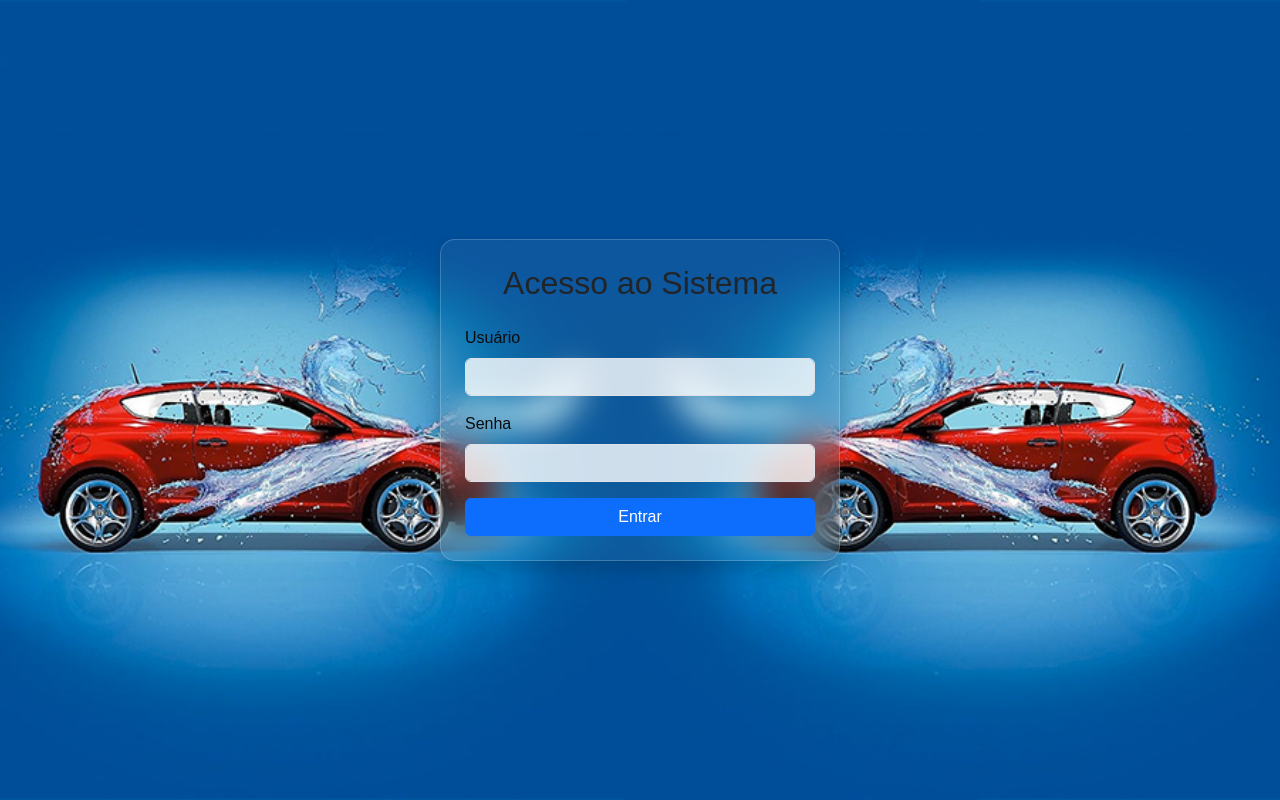
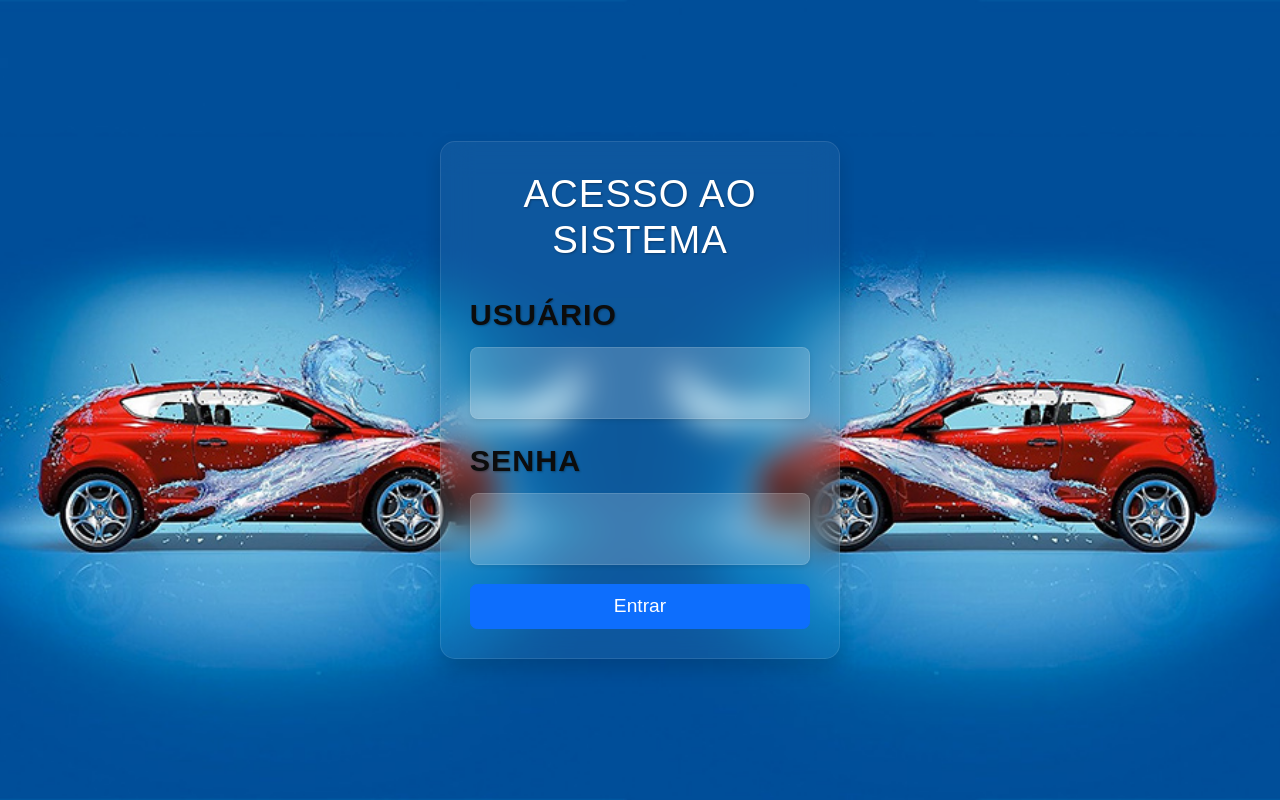
Before and after one commit to Anderson-souza-14/CarWash, a Flask app: page /acesso in a window 1280 px wide. Run offline with Flask 3, Linux system fonts and the light colour scheme; some libraries are stand-ins or nearby versions.

Commit message:
melhorias de designer

```diff
--- a/static/css/estilo-login.css
+++ /dev/null
@@ -1,47 +0,0 @@
-body, html {
-    height: 100%;
-    margin: 0;
-    font-family: Arial, sans-serif;
-    background: url('../imagensCarWash/diferenciallavarapido.jpg') no-repeat center center fixed;
-    background-size: cover;
-}
-
-.login-container {
-    background-color: rgba(255, 255, 255, 0.1) !important;
-    backdrop-filter: blur(10px) !important;
-    border-radius: 15px;
-    box-shadow: 0 0 20px rgba(0, 0, 0, 0.4);
-    padding: 40px;
-    max-width: 400px;
-    margin: auto;
-    margin-top: 10%;
-    color: rgb(7, 7, 7);
-}
-
-label {
-    color: #0c0c0c;
-}
-
-.form-control {
-    background-color: rgba(255, 255, 255, 0.8);
-    color: #000;
-}
-
-.btn-custom {
-    background-color: #0069d9;
-    border: none;
-    color: rgb(12, 12, 12);
-}
-
-.btn-custom:hover {
-    background-color: #0056b3;
-}
-
-.card {
-    background-color: rgba(255, 255, 255, 0.05) !important;
-    backdrop-filter: blur(15px) !important;
-    -webkit-backdrop-filter: blur(15px) !important;
-    border-radius: 15px !important;
-    box-shadow: 0 0 20px rgba(0, 0, 0, 0.3);
-    border: 1px solid rgba(255, 255, 255, 0.2);
-}
--- /dev/null
+++ b/static/css/estilo_acesso.css
@@ -0,0 +1,253 @@
+body, html {
+    height: 100%;
+    margin: 0;
+    font-family: Arial, sans-serif;
+    background: url('../imagensCarWash/diferenciallavarapido.jpg') no-repeat center center fixed;
+    background-size: cover;
+    color: #fff;
+    display: flex;
+    justify-content: center;
+    align-items: center;
+    text-align: center;
+    font-size: 1.2em;
+    line-height: 1.6;
+    -webkit-font-smoothing: antialiased;
+    -moz-osx-font-smoothing: grayscale;
+    overflow: hidden;
+    position: relative;
+    z-index: 1;
+    background-color: rgba(0, 0, 0, 0.5);
+    backdrop-filter: blur(5px);
+    -webkit-backdrop-filter: blur(5px);
+    transition: background-color 0.3s ease, backdrop-filter 0.3s ease;
+
+}
+
+.login-container {
+    background-color: rgba(255, 255, 255, 0.1) !important;
+    backdrop-filter: blur(10px) !important;
+    border-radius: 15px;
+    box-shadow: 0 0 20px rgba(0, 0, 0, 0.4);
+    padding: 40px;
+    max-width: 400px;
+    margin: auto;
+    margin-top: 10%;
+    color: rgb(7, 7, 7);
+    position: relative;
+    z-index: 2;
+    transition: background-color 0.3s ease, backdrop-filter 0.3s ease;
+    font-family: 'Arial', sans-serif;
+    font-size: 1.1em;
+    line-height: 1.5;
+    box-sizing: border-box;
+    display: flex;
+    flex-direction: column;
+    justify-content: center;
+    align-items: center;
+    background-color: rgba(255, 255, 255, 0.2);
+    backdrop-filter: blur(10px);
+    -webkit-backdrop-filter: blur(10px);
+    border: 1px solid rgba(255, 255, 255, 0.2);
+    box-shadow: 0 4px 8px rgba(0, 0, 0, 0.2);
+    padding: 30px;
+    border-radius: 20px;
+    box-shadow: 0 2px 4px rgba(0, 0, 0, 0.1);
+    transition: transform 0.2s ease, box-shadow 0.2s ease;
+    width: 100%;
+    max-width: 400px;
+    margin: 20px auto;
+    padding: 30px;
+    border-radius: 20px;
+    box-shadow: 0 4px 8px rgba(0, 0, 0, 0.2);
+    background-color: rgba(255, 255, 255, 0.1);
+    backdrop-filter: blur(10px);
+    -webkit-backdrop-filter: blur(10px);
+    transition: background-color 0.3s ease, box-shadow 0.3s ease;
+    font-weight: 500;
+    font-size: 1.2em;
+    text-transform: uppercase;
+    letter-spacing: 1px;
+    color: #fff;
+    text-shadow: 1px 1px 2px rgba(0, 0, 0, 0.3);
+    border: 1px solid rgba(255, 255, 255, 0.1);
+    box-shadow: 0 2px 4px rgba(0, 0, 0, 0.1);
+    transition: transform 0.2s ease, box-shadow 0.2s ease;
+    display: flex;
+    flex-direction: column;
+    justify-content: center;
+    align-items: center;
+    text-align: center;
+    padding: 20px;
+    margin: 20px auto;
+    width: 100%;
+    max-width: 400px;
+    margin-top: 10%;
+    padding: 30px;
+    border-radius: 20px;
+    box-shadow: 0 4px 8px rgba(0, 0, 0, 0.2);
+    background-color: rgba(255, 255, 255, 0.1);
+    backdrop-filter: blur(10px);
+    -webkit-backdrop-filter: blur(10px);
+    transition: background-color 0.3s ease, box-shadow 0.3s ease;
+    font-weight: 500;
+    font-size: 1.2em;
+    text-transform: uppercase;
+    letter-spacing: 1px;
+    color: #fff;
+    text-shadow: 1px 1px 2px rgba(0, 0, 0, 0.3);
+    border: 1px solid rgba(255, 255, 255, 0.1);
+    box-shadow: 0 2px 4px rgba(0, 0, 0, 0.1);
+    transition: transform 0.2s ease, box-shadow 0.2s ease;
+    display: flex;
+    flex-direction: column;
+    justify-content: center;
+    align-items: center;
+    text-align: center;
+    padding: 20px;
+    margin: 20px auto;
+    width: 100%;
+    max-width: 400px;
+    margin-top: 10%;
+    padding: 30px;
+    border-radius: 20px;
+    box-shadow: 0 4px 8px rgba(0, 0, 0, 0.2);
+    background-color: rgba(255, 255, 255, 0.1);
+    backdrop-filter: blur(10px);
+    -webkit-backdrop-filter: blur(10px);
+}
+
+label {
+    color: #0c0c0c;
+    font-weight: bold;
+    display: block;
+    margin-bottom: 10px;
+    font-size: 1.1em;
+    text-align: left;
+    transition: color 0.3s ease;
+
+}
+
+.form-control {
+    background-color: rgba(255, 255, 255, 0.8);
+    color: #000;
+    border: 1px solid rgba(0, 0, 0, 0.2);
+    border-radius: 5px;
+    padding: 10px;
+    width: 100%;
+    box-sizing: border-box;
+    transition: border-color 0.3s ease, background-color 0.3s ease;
+    font-size: 1em;
+    font-family: 'Arial', sans-serif;
+    margin-bottom: 20px;
+    box-shadow: 0 2px 4px rgba(0, 0, 0, 0.1);
+    background-color: rgba(255, 255, 255, 0.2);
+    border: 1px solid rgba(255, 255, 255, 0.3);
+    transition: background-color 0.3s ease, box-shadow 0.3s ease;
+    padding: 12px 20px;
+    font-size: 1.1em;
+    font-family: 'Arial', sans-serif;
+    margin-bottom: 15px;
+    border-radius: 8px;
+}
+
+.btn-custom {
+    background-color: #0307f0;
+    border: none;
+    color: rgb(12, 12, 12);
+    padding: 10px 20px;
+    text-align: center;
+    text-decoration: none;
+    display: inline-block;
+    font-size: 16px;
+    border-radius: 5px;
+    cursor: pointer;
+    transition: background-color 0.3s ease, color 0.3s ease;
+    width: 100%;
+    box-sizing: border-box;
+    margin-top: 20px;
+    font-weight: bold;
+    box-shadow: 0 0 10px rgba(0, 0, 0, 0.2);
+    background-color: rgba(0, 0, 0, 0.2);
+    backdrop-filter: blur(5px);
+    -webkit-backdrop-filter: blur(5px);
+    border: 1px solid rgba(255, 255, 255, 0.2);
+    transition: background-color 0.3s ease, box-shadow 0.3s ease;
+    font-family: 'Arial', sans-serif;
+    font-weight: 600;
+    text-transform: uppercase;
+    letter-spacing: 1px;
+    box-shadow: 0 4px 6px rgba(0, 0, 0, 0.1);
+    padding: 12px 24px;
+    font-size: 18px;
+    color: #ffffff;
+    background-color: rgba(0, 0, 0, 0.3);
+    border: 1px solid rgba(255, 255, 255, 0.3);
+    transition: background-color 0.3s ease, transform 0.2s ease;
+    box-shadow: 0 2px 4px rgba(0, 0, 0, 0.1);
+
+}
+
+.btn-custom:hover {
+    background-color: #0905f5;
+    color: #fff;
+    box-shadow: 0 4px 8px rgba(0, 0, 0, 0.2);
+    transform: translateY(-2px);
+    transition: background-color 0.3s ease, box-shadow 0.3s ease, transform 0.2s ease;
+    color: #fff;
+    background-color: rgba(0, 0, 0, 0.4);
+    box-shadow: 0 6px 12px rgba(0, 0, 0, 0.2);
+    transform: translateY(-2px);
+    transition: background-color 0.3s ease, box-shadow 0.3s ease, transform 0.2s ease;
+    color: #fff;
+    background-color: rgba(0, 0, 0, 0.5);
+
+}
+
+.card {
+    background-color: rgba(255, 255, 255, 0.05) !important;
+    backdrop-filter: blur(15px) !important;
+    -webkit-backdrop-filter: blur(15px) !important;
+    border-radius: 15px !important;
+    box-shadow: 0 0 20px rgba(0, 0, 0, 0.3);
+    border: 1px solid rgba(255, 255, 255, 0.2);
+    padding: 20px;
+    margin: 20px 0;
+    color: #fff;
+    transition: background-color 0.3s ease, backdrop-filter 0.3s ease;
+    font-family: 'Arial', sans-serif;
+    font-size: 1.1em;
+    line-height: 1.5;
+    box-sizing: border-box;
+    position: relative;
+    z-index: 2;
+    overflow: hidden;
+    text-align: left;
+    display: flex;
+    flex-direction: column;
+    justify-content: center;
+    align-items: center;
+    max-width: 600px;
+    margin: 20px auto;
+    padding: 30px;
+    border-radius: 20px;
+    box-shadow: 0 4px 8px rgba(0, 0, 0, 0.2);
+    background-color: rgba(255, 255, 255, 0.1);
+    backdrop-filter: blur(10px);
+    -webkit-backdrop-filter: blur(10px);
+    transition: background-color 0.3s ease, box-shadow 0.3s ease;
+    font-weight: 500;
+    font-size: 1.2em;
+    text-transform: uppercase;
+    letter-spacing: 1px;
+    color: #fff;
+    text-shadow: 1px 1px 2px rgba(0, 0, 0, 0.3);
+    border: 1px solid rgba(255, 255, 255, 0.1);
+    box-shadow: 0 2px 4px rgba(0, 0, 0, 0.1);
+    transition: transform 0.2s ease, box-shadow 0.2s ease;
+    display: flex;
+    flex-direction: column;
+    justify-content: center;
+    align-items: center;
+    text-align: center;
+    padding: 20px;
+}
--- a/templates/acesso.html
+++ b/templates/acesso.html
@@ -4,7 +4,7 @@
     <meta charset="UTF-8">
     <title>Login - Lava Rápido</title>
     <link href="https://cdn.jsdelivr.net/npm/bootstrap@5.3.0/dist/css/bootstrap.min.css" rel="stylesheet">
-    <link href="{{ url_for('static', filename='css/estilo-login.css') }}" rel="stylesheet">
+    <link href="{{ url_for('static', filename='css/estilo_acesso.css') }}" rel="stylesheet">
 </head>
 <body class="bg-light">
     <div class="container d-flex justify-content-center align-items-center" style="min-height: 100vh;">
--- a/templates/index.html
+++ b/templates/index.html
@@ -4,6 +4,7 @@
     <meta charset="UTF-8">
     <title>Dashboard - Lava Rápido</title>
     <link href="https://cdn.jsdelivr.net/npm/bootstrap@5.3.0/dist/css/bootstrap.min.css" rel="stylesheet">
+    <link href="{{ url_for('static', filename='css/estilo_index.css') }}" rel="stylesheet">
 </head>
 <body class="container mt-5">
     <div class="card p-4">
@@ -39,7 +40,8 @@
             <td>{{ v[5] }}</td>
             <td>{{ v[6] }}</td>
             <td>{{ v[11] }}</td>
-            <td>{{ v[7]|capitalize }}</td>
+            <td><img src="{{ url_for('static', filename='imagensCarWash/' + v[7] + '/' + v[7] + '-android-chrome-192x192.png') }}"
+                 alt="{{ v[7] }}" width="32" height="32"></td>
             <td>{{ 'Sim' if v[8] else 'Não' }}</td>
             <td>{{ v[9] if v[9] else '' }}</td>
             <td>
```
Also changed, not shown: static/css/estilo_index.css (added), static/css/estilo_veiculos.css (added), static/css/estilos_concluidos.css (added).
